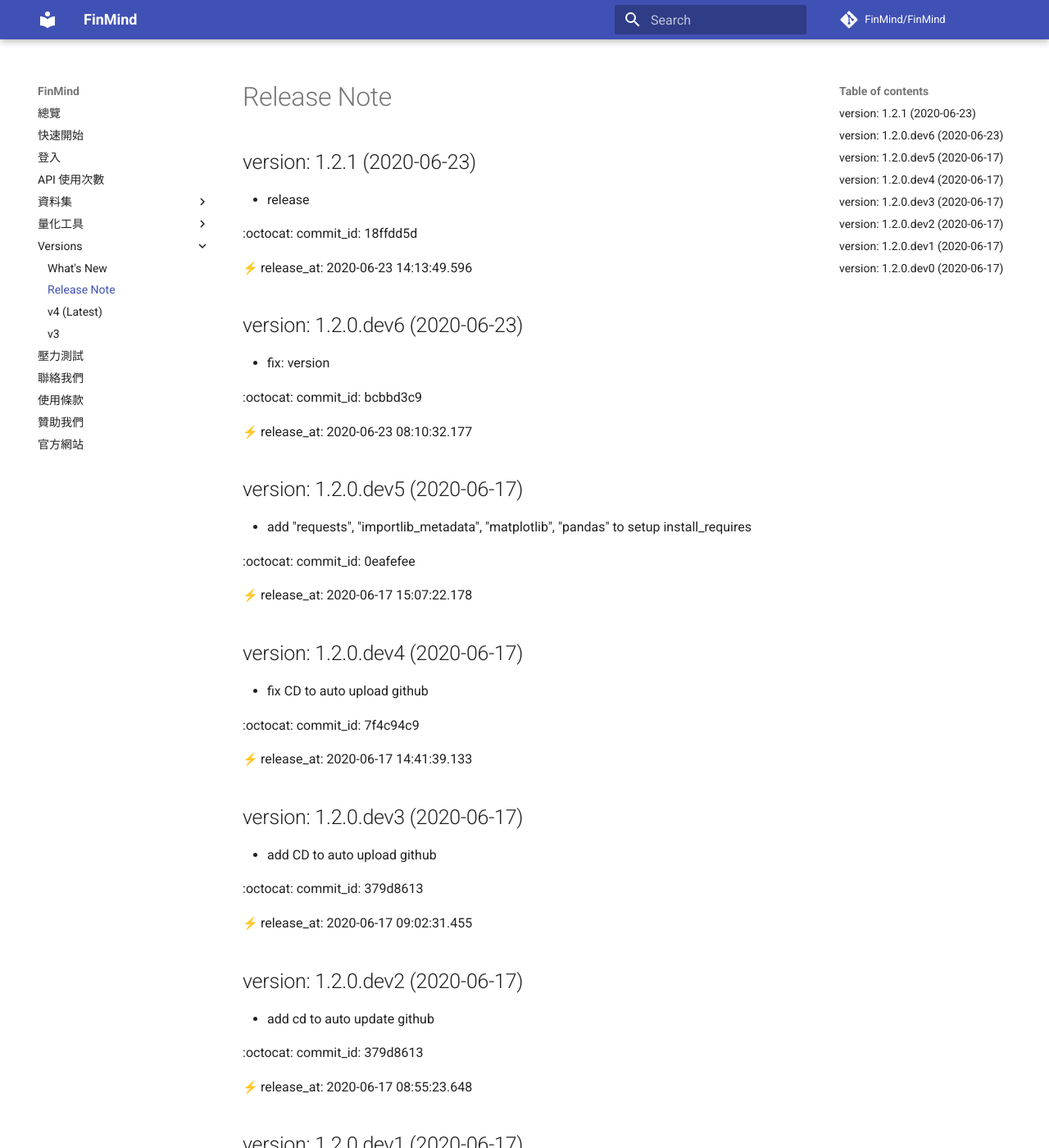
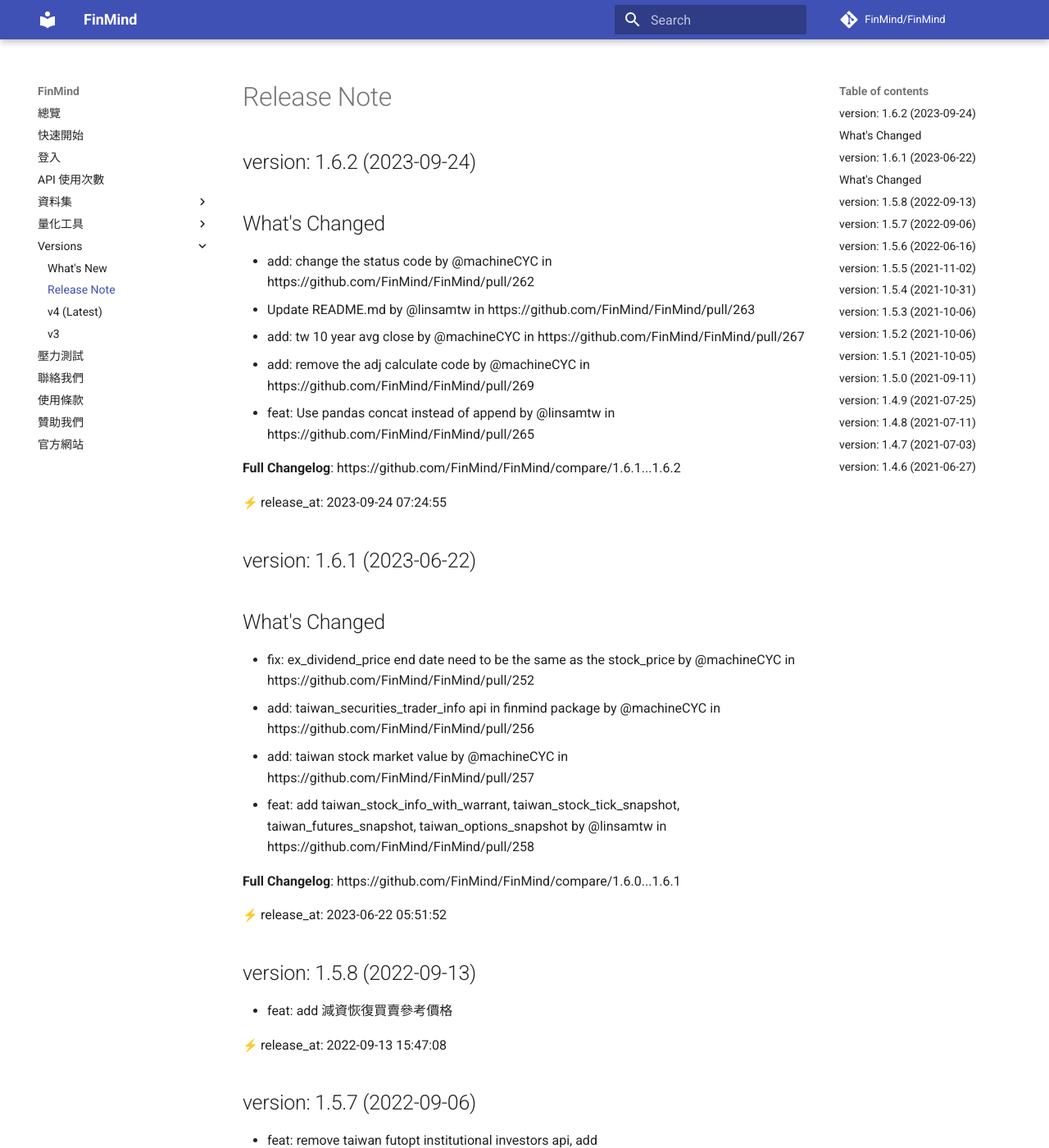
Before and after one commit to FinMind/FinMind-Doc, an MkDocs documentation site: the page built from docs/release.md, in a window 1280 px wide and 1400 px high. Shown: the whole window at 82% size. Built offline with MkDocs 1.6.1 and Material for MkDocs 9.7.7, drawn with Linux system fonts in a browser that asks for light colours; emoji names are drawn with the system emoji font; comment, search, counter and statistics services are not loaded; some of the changed text lies outside the part shown.

Commit message:
feat: update release note

```diff
--- a/docs/release.md
+++ b/docs/release.md
@@ -1,63 +1,110 @@
-## version: 1.2.1 (2020-06-23)
+## version: 1.6.2 (2023-09-24)
 
-* release
+## What's Changed
+* add: change the status code by @machineCYC in https://github.com/FinMind/FinMind/pull/262
+* Update README.md by @linsamtw in https://github.com/FinMind/FinMind/pull/263
+* add: tw 10 year avg close by @machineCYC in https://github.com/FinMind/FinMind/pull/267
+* add: remove the adj calculate code by @machineCYC in https://github.com/FinMind/FinMind/pull/269
+* feat: Use pandas concat instead of append by @linsamtw in https://github.com/FinMind/FinMind/pull/265
 
-:octocat: commit_id: 18ffdd5d
 
-:zap: release_at: 2020-06-23 14:13:49.596
+**Full Changelog**: https://github.com/FinMind/FinMind/compare/1.6.1...1.6.2
 
-## version: 1.2.0.dev6 (2020-06-23)
+:zap: release_at: 2023-09-24 07:24:55
 
-* fix: version
+## version: 1.6.1 (2023-06-22)
 
-:octocat: commit_id: bcbbd3c9
+## What's Changed
+* fix: ex_dividend_price end date need to be the same as the stock_price by @machineCYC in https://github.com/FinMind/FinMind/pull/252
+* add: taiwan_securities_trader_info api in finmind package by @machineCYC in https://github.com/FinMind/FinMind/pull/256
+* add: taiwan stock market value by @machineCYC in https://github.com/FinMind/FinMind/pull/257
+* feat: add taiwan_stock_info_with_warrant, taiwan_stock_tick_snapshot, taiwan_futures_snapshot, taiwan_options_snapshot by @linsamtw in https://github.com/FinMind/FinMind/pull/258
 
-:zap: release_at: 2020-06-23 08:10:32.177
 
-## version: 1.2.0.dev5 (2020-06-17)
+**Full Changelog**: https://github.com/FinMind/FinMind/compare/1.6.0...1.6.1
 
-* add "requests", "importlib_metadata", "matplotlib", "pandas" to setup install_requires
+:zap: release_at: 2023-06-22 05:51:52
 
-:octocat: commit_id: 0eafefee
+## version: 1.5.8 (2022-09-13)
 
-:zap: release_at: 2020-06-17 15:07:22.178
+* feat: add 減資恢復買賣參考價格
 
-## version: 1.2.0.dev4 (2020-06-17)
+:zap: release_at: 2022-09-13 15:47:08
 
-* fix CD to auto upload github
+## version: 1.5.7 (2022-09-06)
 
-:octocat: commit_id: 7f4c94c9
+* feat: remove taiwan futopt institutional investors api, add taiwan_future_institutional_investors and taiwan_option_institutional_investors api
 
-:zap: release_at: 2020-06-17 14:41:39.133
+:zap: release_at: 2022-09-06 15:42:02
 
-## version: 1.2.0.dev3 (2020-06-17)
+## version: 1.5.6 (2022-06-16)
 
-* add CD to auto upload github
 
-:octocat: commit_id: 379d8613
 
-:zap: release_at: 2020-06-17 09:02:31.455
+:zap: release_at: 2022-06-16 10:45:04
 
-## version: 1.2.0.dev2 (2020-06-17)
+## version: 1.5.5 (2021-11-02)
 
-* add cd to auto update github
+* feat: reset timeout defacut value None and logger.info timeout msg (#192)
 
-:octocat: commit_id: 379d8613
+:zap: release_at: 2021-11-02 11:15:11
 
-:zap: release_at: 2020-06-17 08:55:23.648
+## version: 1.5.4 (2021-10-31)
 
-## version: 1.2.0.dev1 (2020-06-17)
+* Hotfix: fix some dependency issue (#190),
+* fix: remove error msg not show issue (#191)
 
-* add backtesting
+:zap: release_at: 2021-10-31 16:53:19
 
-:octocat: commit_id: 9fc4dafb
+## version: 1.5.3 (2021-10-06)
 
-:zap: release_at: 2020-06-17 08:16:00.402
+* fix: taiwan_futopt_daily_info (#189)
 
-## version: 1.2.0.dev0 (2020-06-17)
+:zap: release_at: 2021-10-06 12:10:04
 
-* add backtesting
+## version: 1.5.2 (2021-10-06)
 
-:octocat: commit_id: f31ad7f5
+* debug: Unable to parse datetime string
 
-:zap: release_at: 2020-06-17 08:13:06.617
+:zap: release_at: 2021-10-06 11:17:40
+
+## version: 1.5.1 (2021-10-05)
+
+* feat: handle connection errors
+
+
+:zap: release_at: 2021-10-05 17:29:22
+
+## version: 1.5.0 (2021-09-11)
+
+* feat: add timeout and retry on request get
+* feat: add timeout params, default 30 seconds
+
+:zap: release_at: 2021-09-11 18:00:16
+
+## version: 1.4.9 (2021-07-25)
+
+* feat: add flask post.html
+
+:zap: release_at: 2021-07-25 05:52:39
+
+## version: 1.4.8 (2021-07-11)
+
+* feat: add bar, line, pie plot,
+* feat: add TaiwanStockTotalReturnIndex
+* feat: change numpy version
+
+:zap: release_at: 2021-07-11 14:30:37
+
+## version: 1.4.7 (2021-07-03)
+
+* fix: data loader pd.Period convert
+
+:zap: release_at: 2021-07-03 11:02:53
+
+## version: 1.4.6 (2021-06-27)
+
+* feat: add kline_margin_purchase_short_sale,
+* fix: taiwan_stock_daily_adj
+
+:zap: release_at: 2021-06-27 14:13:56
--- a/gen_release_note.py
+++ b/gen_release_note.py
@@ -8,7 +8,7 @@ releases = res.json()
 contents = [
     f"""## version: {release["tag_name"]} ({release["published_at"][:10]})
 
-{release["name"]}
+{release["body"]}
 
 :zap: release_at: {release["published_at"].replace("T", " ").replace("Z", "")}
 
```
